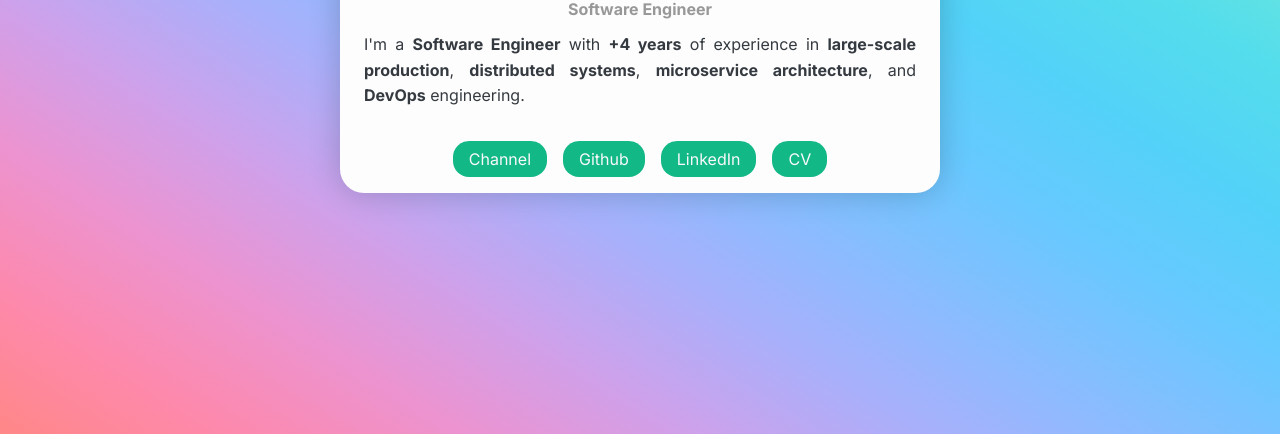
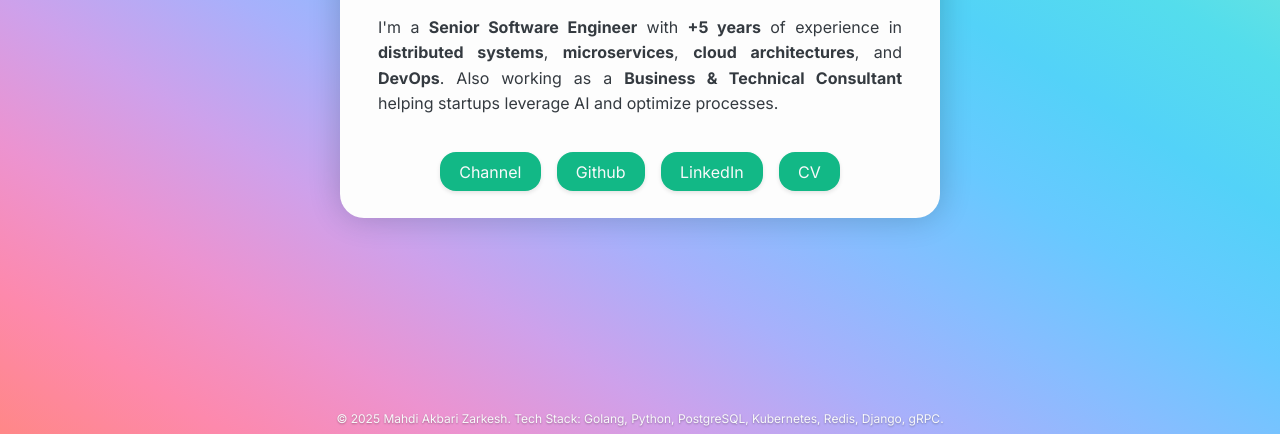
Before and after one commit to maze1377/maze1377.github.io, a plain HTML site: page index.html in a window 1280 px wide. Shown: the part 366-800 px from the top of the page. Drawn offline with Linux system fonts and the light colour scheme.

Commit message:
feat: update website with new resume

```diff
--- a/css/main.css
+++ b/css/main.css
@@ -14,6 +14,10 @@
   margin: 0;
   padding: 0;
   box-sizing: border-box;
+}
+
+html {
+  scroll-behavior: smooth;
 }
 
 body {
@@ -83,25 +87,27 @@ body {
 
 .wrapper .card .bio .head {
   font-weight: 700;
-  font-size: 1.3em;
+  font-size: 1.5em;
+  margin-bottom: 4px;
 }
 
 .wrapper .card .bio .info {
-  padding-top: 0.5rem;
-  font-size: 1em;
-  color: rgba(0, 0, 0, 0.4);
+  font-size: 1.1em;
+  color: rgba(0, 0, 0, 0.5);
+  margin-bottom: 12px;
 }
 
 .wrapper .card .bio .description {
   text-align: justify;
+  max-width: 540px;
+  margin: 0 auto;
 }
 
 .wrapper .card .bio .description p {
-  padding: 0.8em 0.5em 0;
+  padding: 0.5em 0.5em 0;
   font-weight: 400;
   line-height: 1.6;
-  -webkit-margin-before: 0;
-  -webkit-margin-after: 0;
+  margin: 0;
 }
 
 .wrapper .card .actions {
@@ -109,6 +115,7 @@ body {
   flex-direction: row;
   justify-content: center;
   flex-wrap: wrap;
+  padding: 8px 0 16px;
 }
 
 .wrapper .card .actions .button {
@@ -116,18 +123,33 @@ body {
   border: none;
   border-radius: 16px;
   color: #f8f9fa;
-  padding: 0.5em 1em;
-  margin: 1em 0.5em;
+  padding: 0.6em 1.2em;
+  margin: 0.7em 0.5em;
   font-size: 1rem;
   font-family: inherit;
-  font-weight: 400;
+  font-weight: 500;
   text-align: center;
   text-decoration: none;
   display: inline-block;
-  transition-duration: 0.3s;
+  transition: all 0.3s ease;
   cursor: pointer;
+  box-shadow: 0 2px 4px rgba(0, 0, 0, 0.1);
 }
 
 .wrapper .card .actions .button:hover {
   background-color: #087f5b;
+  transform: translateY(-2px);
+  box-shadow: 0 4px 8px rgba(0, 0, 0, 0.15);
 }
+
+footer {
+  text-align: center;
+  font-size: 12px;
+  color: #f8f9fa;
+  background: transparent;
+  padding: 8px;
+  position: fixed;
+  bottom: 0;
+  width: 100%;
+  text-shadow: 0 1px 2px rgba(0, 0, 0, 0.3);
+}
--- a/index.html
+++ b/index.html
@@ -1,15 +1,16 @@
 <!DOCTYPE html>
 <html lang="en">
+  <!-- Website of Mahdi Akbari Zarkesh - Senior Software Engineer & Technical Consultant -->
   <head>
-    <title>Mahdi Akbari Zarkesh</title>
+    <title>Mahdi Akbari Zarkesh | Senior Software Engineer & Technical Consultant</title>
     <meta charset="utf-8" />
     <meta content="text/html" http-equiv="Content-Type" />
     <meta
-      content="Profile webspace of Mahdi Akbari Zarkesh A Software Engineering."
+      content="Mahdi Akbari Zarkesh - Senior Software Engineer with 5+ years experience in distributed systems, cloud architecture & AI consulting. Expert in Golang, Python, Kubernetes, microservices & DevOps."
       name="description"
     />
     <meta
-      content="Mahdi, Akbari, Zarkesh, engineer, developer, programmer, software, web, devops, github, open source, go, c++, python, scala, project,"
+      content="Senior Software Engineer, Technical Consultant, Distributed Systems, Cloud Architecture, AI Consulting, Microservices, Golang, Python, PostgreSQL, Kubernetes, Redis, Django, gRPC, RabbitMQ, Scala, Spark, DevOps, System Design"
       name="keywords"
     />
     <meta content="Mahdi Akbari Zarkesh" name="apple-mobile-web-app-title" />
@@ -18,11 +19,11 @@
     <meta content="Mahdi Akbari Zarkesh" name="organization" />
     <meta content="Mahdi , m_akbarizarkesh@yahoo.com" name="author" />
     <meta content="width=device-width, initial-scale=1" name="viewport" />
-    <meta content="Mahdi Akbari Zarkesh A Software Engineer." name="subject" />
+    <meta content="Mahdi Akbari Zarkesh - Senior Software Engineer & Technical Consultant" name="subject" />
     <meta content="Mahdi" name="copyright" />
     <meta content="en-US" name="language" />
     <meta content="index,follow" name="robots" />
-    <meta content="Mahdi Akbari Zarkesh A Software Engineer." name="topic" />
+    <meta content="Mahdi Akbari Zarkesh - Senior Software Engineer & Technical Consultant" name="topic" />
     <meta content="CV" name="summary" />
     <meta content="Profile" name="Classification" />
     <meta content="Mahdi" name="designer" />
@@ -31,7 +32,7 @@
     <meta content="https://mahdiakbarizarkesh.ir" name="url" />
 
     <meta
-      content="Mahdi Akbari Zarkesh | A Software Engineer."
+      content="Mahdi Akbari Zarkesh | Senior Software Engineer & Consultant"
       name="og:title"
     />
     <meta content="website" name="og:type" />
@@ -41,11 +42,11 @@
       name="og:image"
     />
     <meta
-      content="Mahdi Akbari Zarkesh | A Software Engineer."
+      content="Mahdi Akbari Zarkesh | Senior Software Engineer & Consultant"
       name="og:site_name"
     />
     <meta
-      content="Portfolio webspace of Mahdi Akbari Zarkesh A Software Engineer."
+      content="Mahdi Akbari Zarkesh - Senior Software Engineer with 5+ years experience in distributed systems, cloud architecture & AI consulting. Expert in Golang, Python, Kubernetes, microservices & DevOps."
       name="og:description"
     />
     <meta content="m_akbarizarkesh@yahoo.com" name="og:email" />
@@ -72,60 +73,40 @@
     </script>
   </head>
   <body>
+    <main>
       <div class="center-content">
         <div class="wrapper">
-        <div class="avatar"><img alt="profile" src="/img/profile.jpeg" /></div>
+          <div class="avatar">
+            <img alt="Mahdi Akbari Zarkesh - Senior Software Engineer" src="/img/profile.jpeg" />
+          </div>
           <div class="card">
             <div class="bio">
-            <h1 class="head"><span> Mahdi Akbari Zarkesh </span></h1>
-            <h2 class="info"><span> Software Engineer </span></h2>
+              <h1 class="head">Mahdi Akbari Zarkesh</h1>
+              <h2 class="info">Senior Software Engineer</h2>
               <div class="description">
                 <p>
-                I'm a <strong>Software Engineer</strong> with
-                <strong>+4 years</strong> of experience in
-                <strong>large-scale production</strong>,
+                  I'm a <strong>Senior Software Engineer</strong> with
+                  <strong>+5 years</strong> of experience in
                   <strong>distributed systems</strong>,
-                <strong>microservice architecture</strong>, and
-                <strong>DevOps</strong> engineering.
+                  <strong>microservices</strong>,
+                  <strong>cloud architectures</strong>, and
+                  <strong>DevOps</strong>. Also working as a <strong>Business & Technical Consultant</strong>
+                  helping startups leverage AI and optimize processes.
                 </p>
               </div>
             </div>
             <div class="actions">
-            <div>
-              <a
-                class="button"
-                href="https://t.me/mahdi_akbari_zarkesh"
-                target="_blank"
-              >
-                Channel
-              </a>
-            </div>
-            <div>
-              <a
-                class="button"
-                href="https://github.com/maze1377"
-                target="_blank"
-              >
-                Github
-              </a>
-            </div>
-            <div>
-              <a
-                class="button"
-                href="https://www.linkedin.com/in/maz1377"
-                target="_blank"
-              >
-                LinkedIn
-              </a>
-            </div>
-            <div>
-              <a class="button" href="/assert/resume.pdf" target="_blank">
-                CV
-              </a>
+              <a class="button" href="https://t.me/mahdi_akbari_zarkesh" target="_blank">Channel</a>
+              <a class="button" href="https://github.com/maze1377" target="_blank">Github</a>
+              <a class="button" href="https://www.linkedin.com/in/mahdiakbarizarkesh" target="_blank">LinkedIn</a>
+              <a class="button" href="/assert/resume.pdf" target="_blank">CV</a>
             </div>
           </div>
         </div>
       </div>
-    </div>
+    </main>
+    <footer>
+      <p>© 2025 Mahdi Akbari Zarkesh. Tech Stack: Golang, Python, PostgreSQL, Kubernetes, Redis, Django, gRPC.</p>
+    </footer>
   </body>
 </html>
```
Also changed, not shown: sitemap.xml (added, +15 -0 lines), robots.txt, 2 other files. Lines whose indentation alone changed are shown as unchanged.
